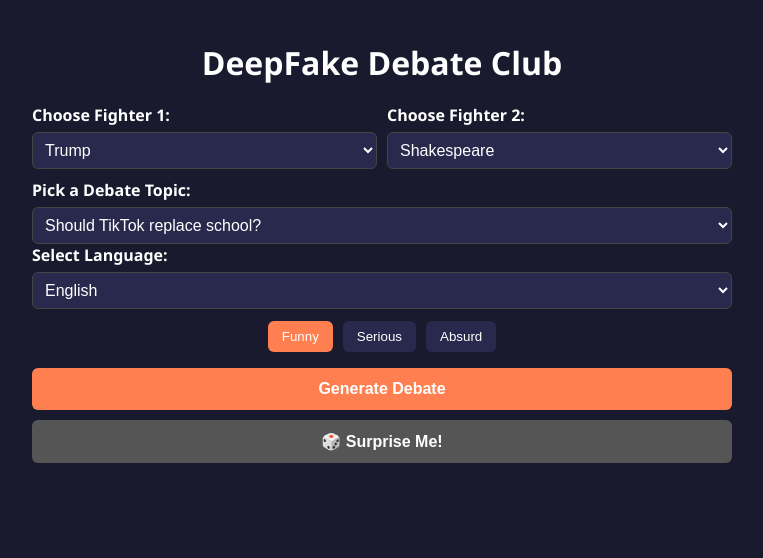
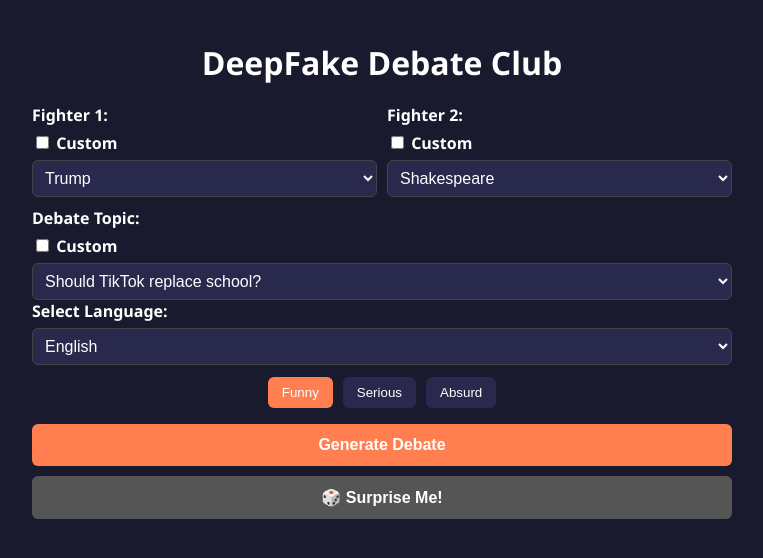
Before and after one commit to arltrol/debateclub, a React (Create React App) app: page / in a window 1280 px wide. Shown: the top 558 px of the page, without its empty margins (258-1021 px from the left). Built offline with nearby package versions, Linux system fonts and the light colour scheme.

Commit message:
Update App.js

```diff
--- a/src/App.js
+++ b/src/App.js
@@ -4,6 +4,9 @@
 function App() {
   const [fighters, setFighters] = useState([]);
   const [topics, setTopics] = useState([]);
+  const [useCustomFighter1, setUseCustomFighter1] = useState(false);
+  const [useCustomFighter2, setUseCustomFighter2] = useState(false);
+  const [useCustomTopic, setUseCustomTopic] = useState(false);
   const [fighter1, setFighter1] = useState('');
   const [fighter2, setFighter2] = useState('');
   const [tone, setTone] = useState("Funny");
@@ -34,6 +37,7 @@
   }, []);
 
   const generateDebate = async () => {
+    if (!fighter1 || !fighter2 || !topic) return;
     setLoading(true);
     try {
       const response = await fetch("/.netlify/functions/generateDebate", {
@@ -67,6 +71,9 @@
     setTopic(rand(topics));
     setTone(rand(["Funny", "Serious", "Absurd"]));
     setLanguage(rand(["English", "Spanish", "German", "French", "Italian", "Portuguese", "Japanese"]));
+    setUseCustomFighter1(false);
+    setUseCustomFighter2(false);
+    setUseCustomTopic(false);
     generateDebate();
   };
 
@@ -76,24 +83,45 @@
 
       <div className="selectors">
         <div>
-          <label>Choose Fighter 1:</label>
+          <label>Fighter 1:</label>
+          <div>
+            <label><input type="checkbox" checked={useCustomFighter1} onChange={() => setUseCustomFighter1(!useCustomFighter1)} /> Custom</label>
+          </div>
+          {useCustomFighter1 ? (
+            <input type="text" value={fighter1} onChange={(e) => setFighter1(e.target.value)} maxLength={30} placeholder="Enter fighter name" />
+          ) : (
             <select value={fighter1} onChange={(e) => setFighter1(e.target.value)}>
               {fighters.map((char) => <option key={char} value={char}>{char}</option>)}
             </select>
+          )}
         </div>
         <div>
-          <label>Choose Fighter 2:</label>
+          <label>Fighter 2:</label>
+          <div>
+            <label><input type="checkbox" checked={useCustomFighter2} onChange={() => setUseCustomFighter2(!useCustomFighter2)} /> Custom</label>
+          </div>
+          {useCustomFighter2 ? (
+            <input type="text" value={fighter2} onChange={(e) => setFighter2(e.target.value)} maxLength={30} placeholder="Enter fighter name" />
+          ) : (
             <select value={fighter2} onChange={(e) => setFighter2(e.target.value)}>
               {fighters.map((char) => <option key={char} value={char}>{char}</option>)}
             </select>
+          )}
         </div>
       </div>
 
       <div>
-        <label>Pick a Debate Topic:</label>
+        <label>Debate Topic:</label>
+        <div>
+          <label><input type="checkbox" checked={useCustomTopic} onChange={() => setUseCustomTopic(!useCustomTopic)} /> Custom</label>
+        </div>
+        {useCustomTopic ? (
+          <input type="text" value={topic} onChange={(e) => setTopic(e.target.value)} maxLength={100} placeholder="Enter debate topic" />
+        ) : (
           <select value={topic} onChange={(e) => setTopic(e.target.value)}>
             {topics.map((t) => <option key={t}>{t}</option>)}
           </select>
+        )}
       </div>
 
       <div>
```
Lines whose indentation alone changed are shown as unchanged.
